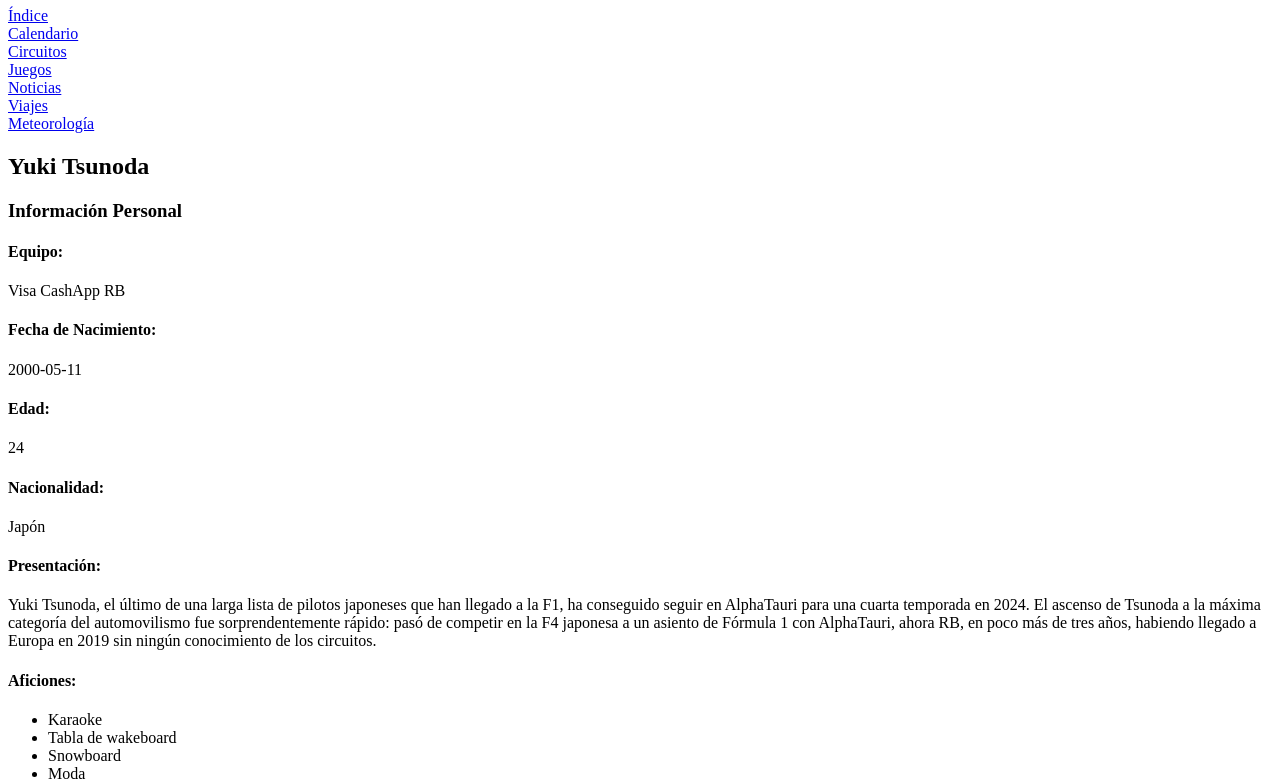
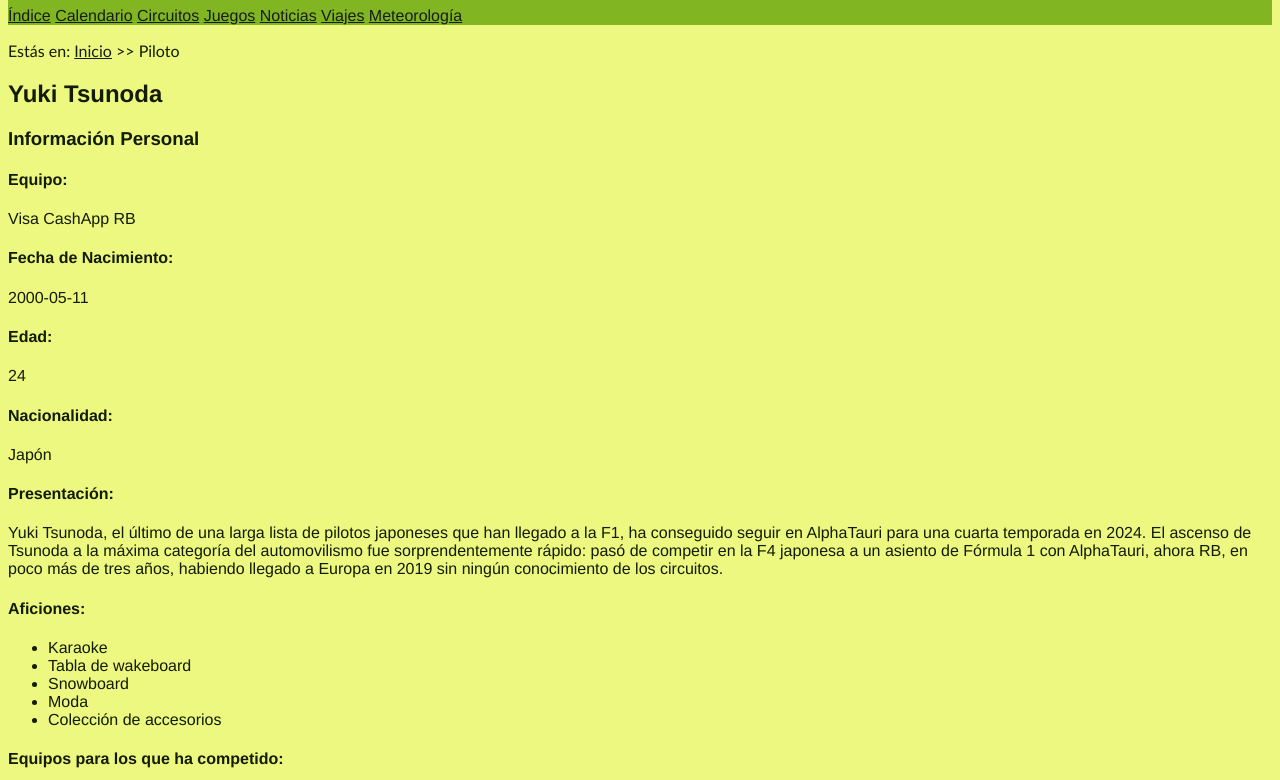
Before and after one commit to miguelgg295650/F1-Desktop, a plain HTML site: page piloto.html in a window 1280 px wide. Shown: the part 73-853 px from the top of the page. Drawn offline with Linux system fonts and the light colour scheme.

Commit message:
p3_clase

```diff
--- a/estilo/estilo.css
+++ b/estilo/estilo.css
@@ -1 +1,30 @@
  /* DNI:71734714Z Miguel Gutiérrez García Uo295650*/
+ /*
+    Paleta de colores:
+    #59981A
+    #ECF87F
+    #81B622
+    #141B03
+    #323E3C
+ */
+ header{
+    font-family: 'Franklin Gothic Medium', 'Arial Narrow', Arial, sans-serif;
+    background-color: #81B622;
+    color: #141B03
+ }
+ body{
+    font-family: 'Franklin Gothic Medium', 'Arial Narrow', Arial, sans-serif;
+    background-color: #ECF87F;
+    color: #141B03
+
+ }
+ /*
+    Si hay warnings al validar, explicar aqui con comentarios
+ */
+ body a{
+    color: #171C1A
+ }
+
+body > p:first-of-type{
+    font-family: 'Gill Sans', 'Gill Sans MT', Calibri, 'Trebuchet MS', sans-serif
+}
--- a/piloto.html
+++ b/piloto.html
@@ -11,20 +11,19 @@
     <link rel="icon" href="multimedia/imagenes/favicon.ico">
 </head>
 <body>
-
 <header>
-    <h1>F1 Desktop</h1>
+    <h1><a href="index.html">F1 Desktop</a></h1>
     <nav>
-        <a href="index.html">Índice</a><br>
-        <a href="calendario.html">Calendario</a><br>
-        <a href="circuito.html">Circuitos</a><br>
-        <a href="juegos.html">Juegos</a><br>
-        <a href="noticias.html">Noticias</a><br>
-        <a href="viajes.html">Viajes</a><br>
-        <a href="meteorologia.html">Meteorología</a><br>
+        <a href="index.html">Índice</a>
+        <a href="calendario.html">Calendario</a>
+        <a href="circuito.html">Circuitos</a>
+        <a href="juegos.html">Juegos</a>
+        <a href="noticias.html">Noticias</a>
+        <a href="viajes.html">Viajes</a>
+        <a href="meteorologia.html">Meteorología</a>
     </nav>
 </header>
-
+<p>Estás en: <a href="index.html">Inicio</a> >> Piloto </p>
 <main>
     <section>
         <h2>Yuki Tsunoda</h2>
@@ -144,8 +143,8 @@
 
         <h4>Tema de la Fórmula 1 en 2018</h4>
         <audio controls>
-            <source src="multimedia/audio/The New 2018 F1 Theme by Brian Tyler.mp3" type="audio/mpeg">
-            <source src="multimedia/audio/The New 2018 F1 Theme by Brian Tyler.wav" type="audio/wav">
+            <source src="multimedia/audio/CancionF1.mp3" type="audio/mpeg">
+            <source src="multimedia/audio/CancionF1.wav" type="audio/wav">
         </audio>
     </section>
 </main>
```
Also changed, not shown: calendario.html (+11 -8 lines), circuito.html (+11 -8 lines), index.html (+10 -8 lines), juegos.html (+10 -8 lines), meteorologia.html (+9 -8 lines), noticias.html (+10 -8 lines), viajes.html (+10 -8 lines), 2 other files.
